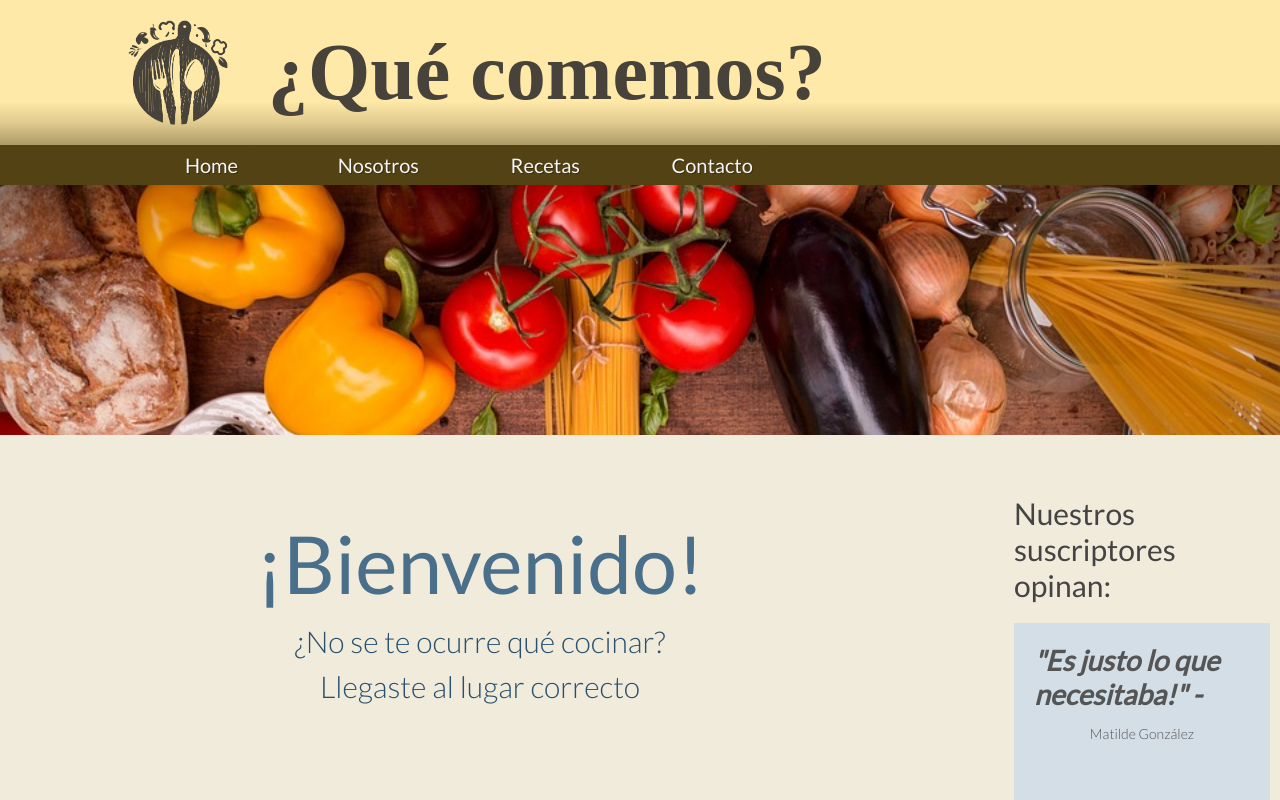
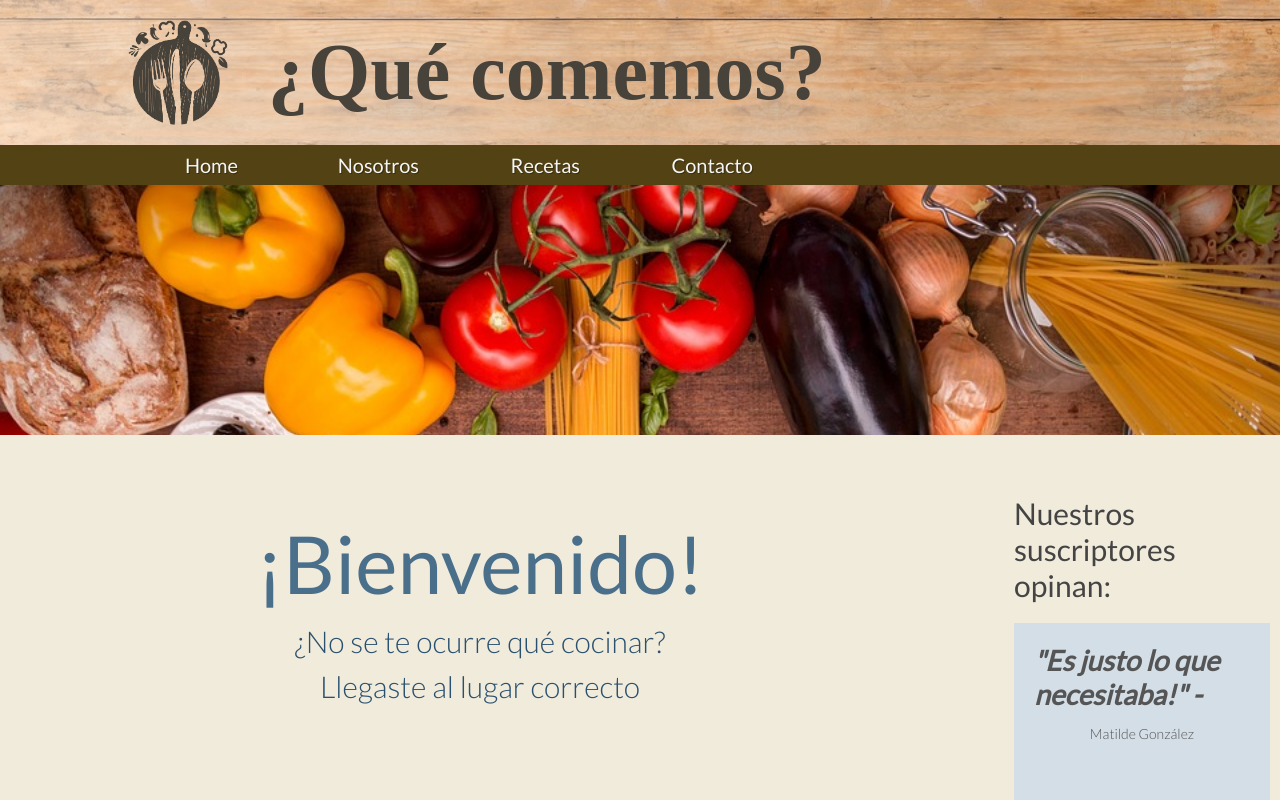
Before and after one commit to abrilbasteiro/UTN-Course, a React (Create React App) app in the folder frontend/: page / in a window 1280 px wide. Shown: the top 800 px of the page. Built offline with nearby package versions, Linux system fonts and the light colour scheme; a web font is replaced by a local one.

Commit message:
header style

```diff
--- a/frontend/src/styles/components/layout/Header.css
+++ b/frontend/src/styles/components/layout/Header.css
@@ -1,5 +1,5 @@
 header{
-    background: linear-gradient(#ffe9a8 70%,#dfc98d, #ac9a68);
+    background-image: linear-gradient(to right, rgba(255, 255, 255, 0.493), rgba(0, 0, 0, 0.11)), url('../../../img/portada.png');
     padding: 1em 0;
 }
 
```
Also changed, not shown: frontend/src/img/portada.png (added).
